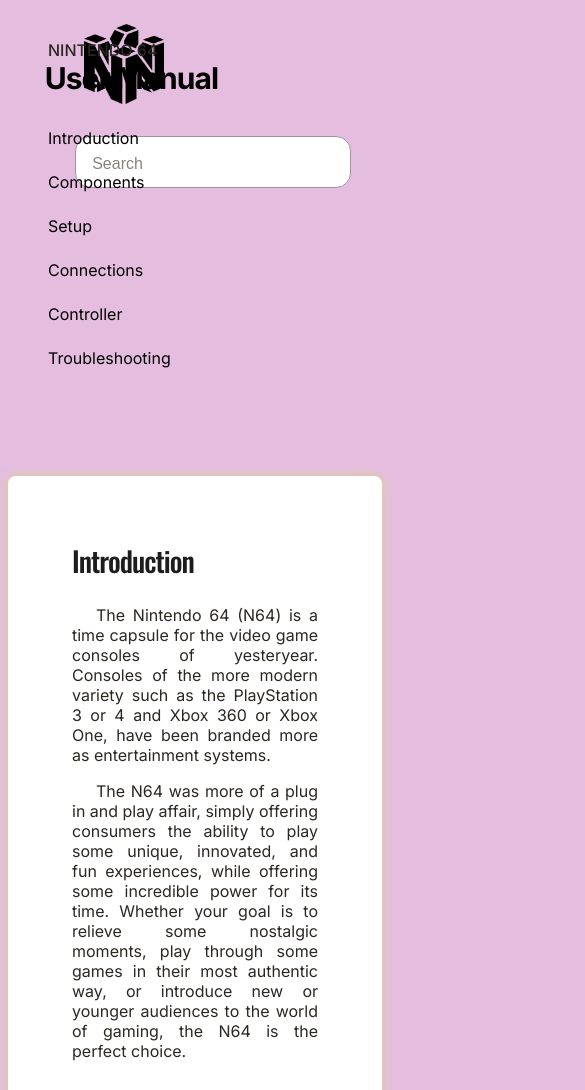
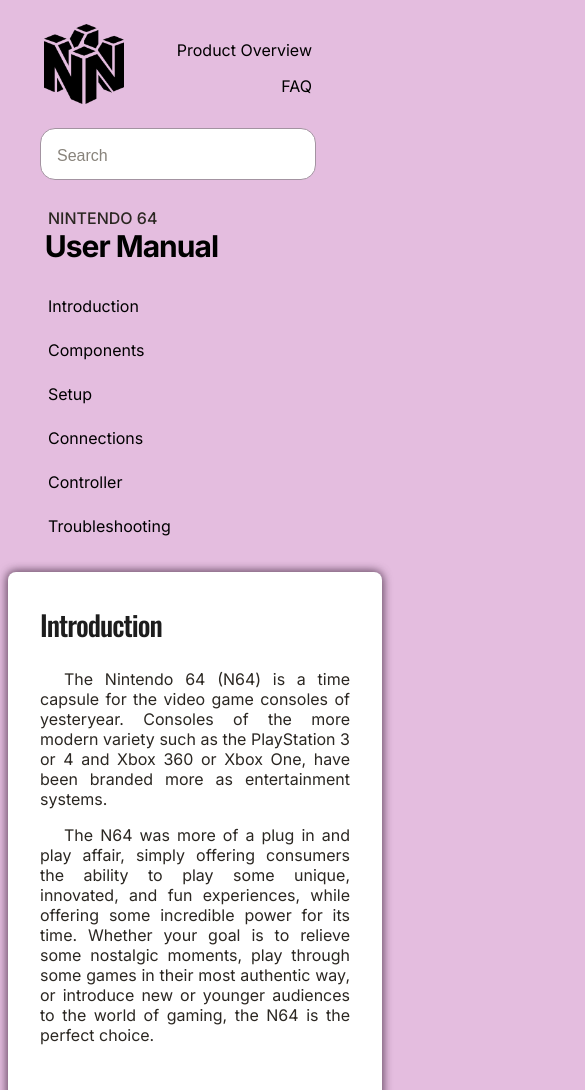
Before and after one commit to dsbfelipe/freecodecamp-technical-documentation-page, a plain HTML site: page index.html in a window 390 px wide. Shown: the top 1090 px of the page, 585 px wide, since content can reach past the window. Drawn offline with nearby package versions, Linux system fonts and the light colour scheme.

Commit message:
Media query mobile atualizado

```diff
--- a/styles/styles.css
+++ b/styles/styles.css
@@ -206,7 +206,7 @@
 @media (max-width: 480px) {
     #navbar {
         position: relative;
-        top: 2rem;
+        top: 12.5rem;
         left: 0rem;
     }
     #controller {
@@ -221,21 +221,48 @@
         max-width: 360px;
         position: relative;
         left: 0rem;
-        top: 0rem;
+        top: 6rem;
         background-color: white;
-        padding: 4rem;
+        padding: 2rem;
         border-radius: 0.5rem;
-        box-shadow: 1px 1px 10px #dfc8aa, -1px -1px 10px #dfc8aa;
-        margin-bottom: 1rem;
+        box-shadow: 1px 1px 10px #7c5e78, -1px -1px 10px #7c5e78;
+        margin-bottom: 7rem;
         padding-bottom: 1rem;
     }
     .logo {
         position: relative;
-        top: 2rem;
+        top: 12.5rem;
         left: 2.5rem;
         font-weight: 500;
     }
     .nav-header {
         margin-bottom: 1rem;
     }
+    .navbar-horizontal {
+        display: flex;
+        position: absolute;
+        flex-direction: column;
+        left: -33rem;
+        top: 1.5rem;
+    }
+    #search {
+        position: absolute;
+        top: 8rem;
+        left: 2.5rem;
+        width: 16rem;
+        height: 3rem;
+        border-radius: 15px;
+        border: 1px solid #a393a1;
+        padding-left: 1rem;
+    }
+    #n64-logo {
+        position: absolute;
+        width: 5rem;
+        top: 1.5rem;
+        left: 2.75rem;
+    }
+    .horizontal-item {
+        margin-bottom: 1rem;
+        text-align: right;
+    }
 }
```
